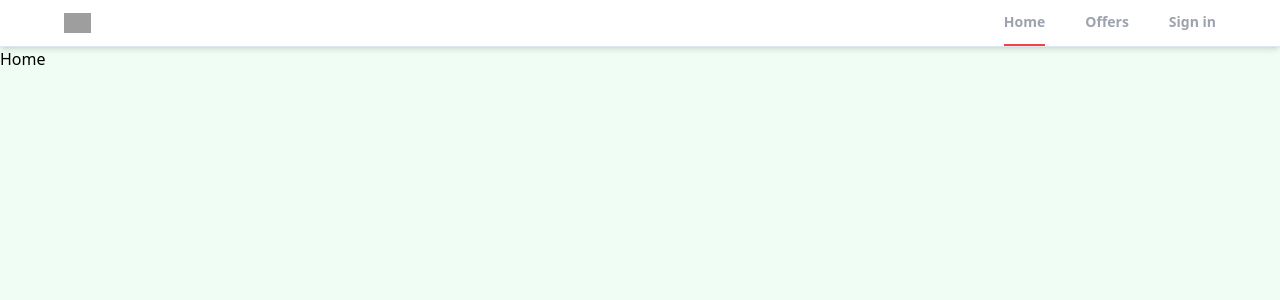
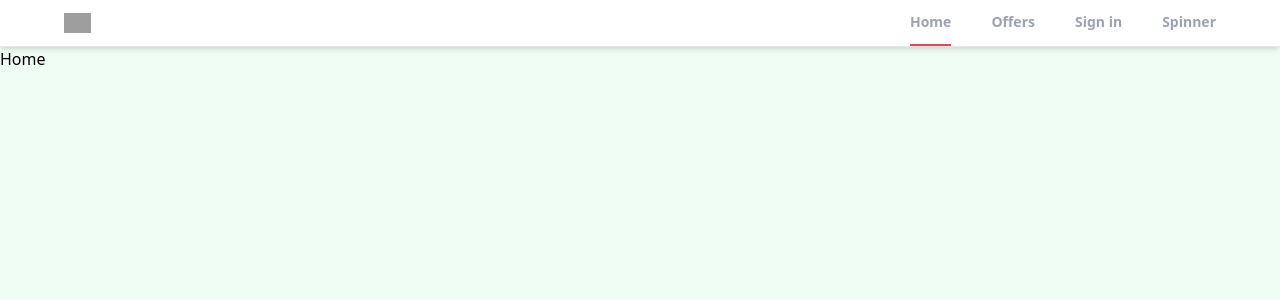
Before and after one commit to KelvinChow202/Home-Finder, a React (Create React App) app: page / in a window 1280 px wide. Shown: the top 300 px of the page. Built offline with nearby package versions, Linux system fonts and the light colour scheme; no server answers; grey boxes are pictures that could not be loaded.

Commit message:
install react-spinners and add the spinner into the application

```diff
--- a/package.json
+++ b/package.json
@@ -13,6 +13,7 @@
     "react-router": "^6.23.1",
     "react-router-dom": "^6.23.1",
     "react-scripts": "5.0.1",
+    "react-spinners": "^0.13.8",
     "react-toastify": "^10.0.5",
     "web-vitals": "^2.1.4"
   },
--- a/src/App.js
+++ b/src/App.js
@@ -9,6 +9,7 @@ import Header from './components/Header';
 import { ToastContainer, Slide } from 'react-toastify';
 import 'react-toastify/dist/ReactToastify.css';
 import PrivateRoute from './components/PrivateRoute';
+import Spinner from './components/Spinner';
 
 function App() {
   return (
@@ -24,6 +25,7 @@ function App() {
           <Route path='/sign-up' element={<SignUp />} />
           <Route path='/forgot-password' element={<ForgotPassword />} />
           <Route path='/offers' element={<Offers />} />
+          <Route path='/spinner' element={<Spinner />} />
         </Routes>
       </BrowserRouter>
       <ToastContainer
--- a/src/components/Header.jsx
+++ b/src/components/Header.jsx
@@ -47,8 +47,13 @@ export default function Header() {
                         </li>
                         <li className={`cursor-pointer py-3 text-sm font-semibold text-gray-400 border-b-2
                                        ${(isRouteMatch('/sign-in') || isRouteMatch('/profile')) ? 'text-black border-b-red-500': 'border-b-transparent'}`}
-                            onClick={() => navigate(`/profile`)}>
+                            onClick={() => navigate('/profile')}>
                             {title}
+                        </li>
+                        <li className={`cursor-pointer py-3 text-sm font-semibold text-gray-400 border-b-2
+                                       ${isRouteMatch('/spinner') ? 'text-black border-b-red-500': 'border-b-transparent'}`}
+                            onClick={()=>navigate('/spinner')}>
+                            Spinner
                         </li>
                     </ul>
                 </div>
--- a/src/components/PrivateRoute.jsx
+++ b/src/components/PrivateRoute.jsx
@@ -1,12 +1,13 @@
 import React from 'react'
 import { Navigate, Outlet } from 'react-router'
 import { useAuthStatus } from '../hooks/useAuthStatus'
+import Spinner from './Spinner'
 
 export default function PrivateRoute() {
 
     const { isLoggedIn, isChecking } = useAuthStatus()
 
-    if (isChecking) return <h1>Loading...</h1>
+    if (isChecking) return <Spinner />
 
     return (
         isLoggedIn ? <Outlet /> : <Navigate to={'/sign-in'} />
--- /dev/null
+++ b/src/components/Spinner.jsx
@@ -0,0 +1,11 @@
+import React from 'react'
+import PacmanLoader from 'react-spinners/PacmanLoader';
+
+export default function Spinner() {
+
+  return (
+    <div className='flex items-center justify-center min-h-screen'>
+        <PacmanLoader color="#36d7b7" size={100}/>
+    </div>
+  )
+}
```
Also changed, not shown: 1 other file (tests, documents, lock files or other folders).
